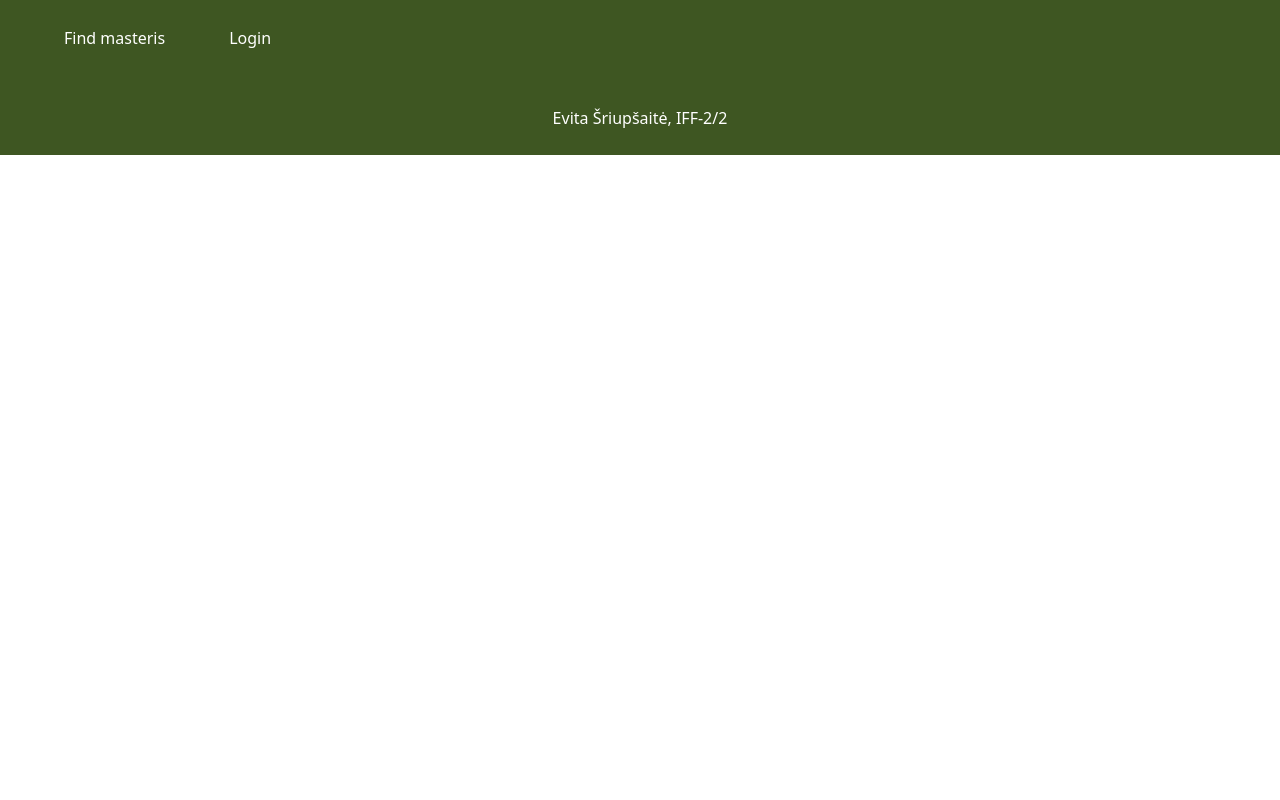
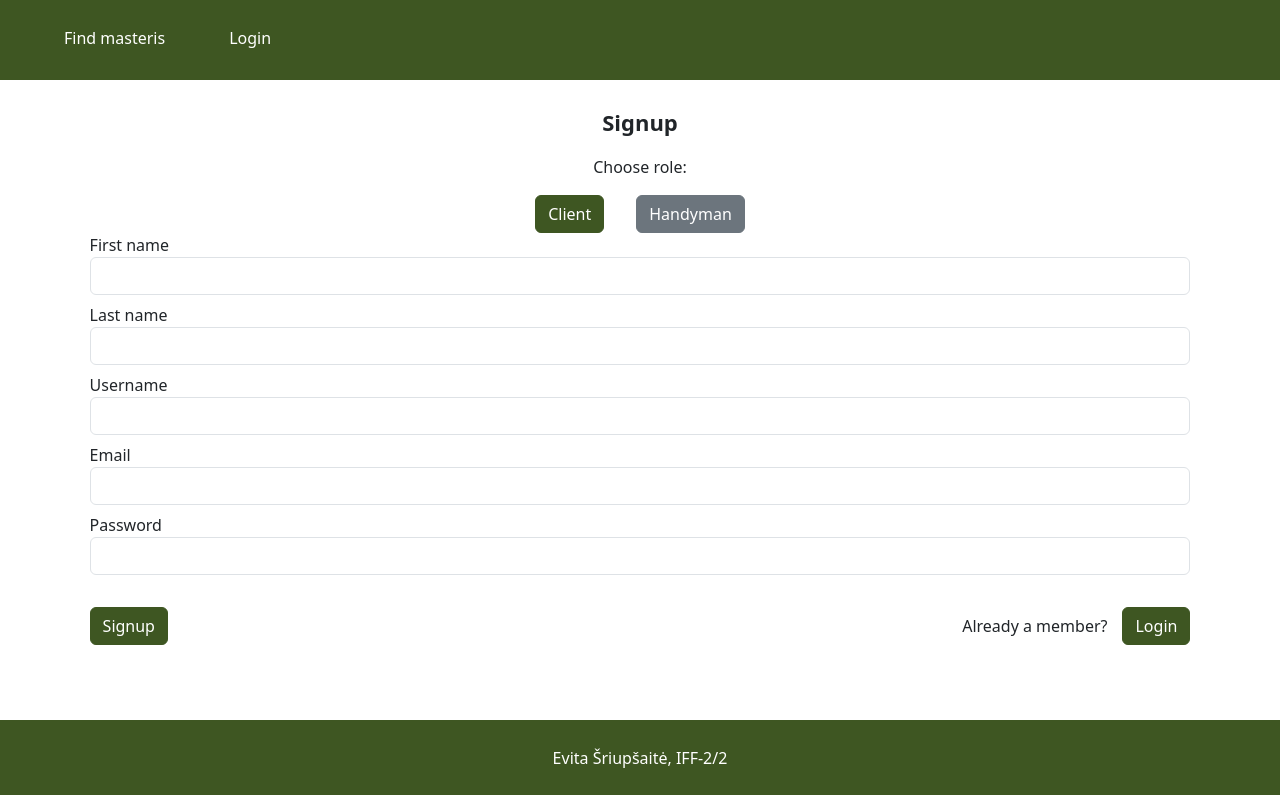
Before and after one commit to evitaSr/find_masteris, a React (Create React App) app in the folder find-masteris-frontend/: page /signup in a window 1280 px wide. Built offline with nearby package versions, Linux system fonts and the light colour scheme; no server answers.

Commit message:
start of signup form

```diff
--- a/find-masteris-frontend/src/assets/style/auth.css
+++ b/find-masteris-frontend/src/assets/style/auth.css
@@ -0,0 +1,32 @@
+.alignedBtnsGroup {
+	display: flex;
+	align-items: baseline;
+	gap: 15px;
+}
+
+.alignedBtns {
+	display: inline-flex;
+	align-items: baseline;
+	justify-content: space-between;
+	width: 100%;
+	gap: 15px;
+}
+
+.roleBtns {
+	display: flex;
+	align-items: center;
+	justify-content: center;
+	gap: 2rem;
+}
+
+.roleFields {
+	overflow: hidden;
+	max-height: 0;
+	opacity: 0;
+	transition: all 0.5s ease;
+}
+
+.roleFields.show {
+	max-height: 500px;
+	opacity: 100;
+}
--- /dev/null
+++ b/find-masteris-frontend/src/components/auth/authTextInput.js
@@ -0,0 +1,15 @@
+import { ErrorMessage, Field } from 'formik';
+
+export function AuthTextInput({ name, label, isEmail = false }) {
+	return (
+		<div style={{ marginBottom: '0.5rem' }}>
+			<label style={{ marginRight: '1rem' }}>{label}</label>
+			<Field
+				name={name}
+				type={isEmail ? 'email' : 'text'}
+				className="form-control"
+			/>
+			<ErrorMessage component="div" name={name} className="text-danger" />
+		</div>
+	);
+}
--- a/find-masteris-frontend/src/components/auth/loginForm.js
+++ b/find-masteris-frontend/src/components/auth/loginForm.js
@@ -36,7 +36,11 @@ export default function LoginForm() {
 			<Form>
 				<div style={{ marginBottom: '2rem' }}>
 					<label style={{ marginRight: '1rem' }}>Username</label>
-					<Field name="username" type="text" />
+					<Field
+						name="username"
+						type="text"
+						className="form-control"
+					/>
 					<ErrorMessage
 						component="div"
 						name="username"
@@ -45,7 +49,11 @@ export default function LoginForm() {
 				</div>
 				<div style={{ marginBottom: '2rem' }}>
 					<label style={{ marginRight: '1rem' }}>Password</label>
-					<Field name="password" type="password" />
+					<Field
+						name="password"
+						type="password"
+						className="form-control"
+					/>
 					<ErrorMessage
 						component="div"
 						name="password"
@@ -53,7 +61,15 @@ export default function LoginForm() {
 					/>
 				</div>
 				{error && <Error text={error} />}
-				<Button type="submit">Login</Button>
+				<div className="alignedBtns">
+					<Button type="submit">Login</Button>
+					<div className="alignedBtnsGroup">
+						<p>Not a member?</p>
+						<Button onClick={() => navigate('/signup')}>
+							Sign up
+						</Button>
+					</div>
+				</div>
 			</Form>
 		</Formik>
 	);
--- /dev/null
+++ b/find-masteris-frontend/src/components/auth/signupForm.js
@@ -0,0 +1,108 @@
+import { useNavigate } from 'react-router';
+import { useState } from 'react';
+import { Formik, ErrorMessage, Field, Form } from 'formik';
+import * as Yup from 'yup';
+
+// assets:
+import { CLIENT, HANDYMAN } from '../../assets/constants/roles';
+
+// components:
+import Error from '../../components/error';
+import { Button } from 'react-bootstrap';
+import { AuthTextInput } from './authTextInput';
+
+export default function SignupForm() {
+	const navigate = useNavigate();
+	const [error, setError] = useState('');
+	const [roleChosen, setRoleChosen] = useState(CLIENT);
+
+	return (
+		<div>
+			<p style={{ textAlign: 'center' }}>Choose role:</p>
+			<div className="roleBtns">
+				<Button
+					variant={roleChosen === CLIENT ? 'primary' : 'secondary'}
+					onClick={() => setRoleChosen(CLIENT)}
+				>
+					Client
+				</Button>
+				<Button
+					onClick={() => setRoleChosen(HANDYMAN)}
+					variant={roleChosen === HANDYMAN ? 'primary' : 'secondary'}
+				>
+					Handyman
+				</Button>
+			</div>
+			<Formik
+				initialValues={{
+					username: '',
+					password: '',
+					firstName: '',
+					lastName: '',
+					email: '',
+					contactEmail: '',
+					phoneNo: '',
+					website: '',
+				}}
+				validationSchema={Yup.object({
+					username: Yup.string().required('Required'),
+					password: Yup.string().required('Required'),
+					firstName: Yup.string().required('Required'),
+					lastName: Yup.string().required('Required'),
+					email: Yup.string().required('Required'),
+				})}
+				onSubmit={async (values) => {
+					try {
+						setError('');
+						// navigate('/');
+					} catch (err) {
+						setError(err.message);
+					}
+				}}
+			>
+				<Form>
+					<AuthTextInput name="firstName" label="First name" />
+					<AuthTextInput name="lastName" label="Last name" />
+					<AuthTextInput name="username" label="Username" />
+					<AuthTextInput name="email" label="Email" isEmail={true} />
+					<div
+						className={`roleFields ${
+							roleChosen === HANDYMAN ? 'show' : ''
+						}`}
+					>
+						<AuthTextInput
+							name="contactEmail"
+							label="Contact email"
+							isEmail={true}
+						/>
+						<AuthTextInput name="phoneNo" label="Phone number" />
+						<AuthTextInput name="website" label="Website" />
+					</div>
+					<div style={{ marginBottom: '2rem' }}>
+						<label style={{ marginRight: '1rem' }}>Password</label>
+						<Field
+							name="password"
+							type="password"
+							className="form-control"
+						/>
+						<ErrorMessage
+							component="div"
+							name="password"
+							className="text-danger"
+						/>
+					</div>
+					{error && <Error text={error} />}
+					<div className="alignedBtns">
+						<Button type="submit">Signup</Button>
+						<div className="alignedBtnsGroup">
+							<p>Already a member?</p>
+							<Button onClick={() => navigate('/login')}>
+								Login
+							</Button>
+						</div>
+					</div>
+				</Form>
+			</Formik>
+		</div>
+	);
+}
--- a/find-masteris-frontend/src/index.js
+++ b/find-masteris-frontend/src/index.js
@@ -3,9 +3,12 @@ import CustomHeader from './components/header';
 import CustomFooter from './components/footer';
 import { BrowserRouter, Routes, Route } from 'react-router-dom';
 import { AuthProvider } from './context/authContext';
-// Components:
+
 import App from './App';
+// auth screens:
 import Login from './screens/auth/login';
+import Signup from './screens/auth/signup';
+// profile screens:
 import Profile from './screens/profile/profile';
 import ProfileSettings from './screens/profile/profileSettings';
 import Unauthorized from './screens/auth/unauthorized';
@@ -16,6 +19,7 @@ import EditReviewScreen from './screens/profile/editReview';
 import './assets/style/customBootstrap.scss';
 import './assets/style/index.css';
 import './assets/style/headerFooter.css';
+import './assets/style/auth.css';
 
 const root = ReactDOM.createRoot(document.getElementById('root'));
 root.render(
@@ -25,6 +29,7 @@ root.render(
 			<Routes>
 				<Route path="/" element={<App />} />
 				<Route path="/login" element={<Login />} />
+				<Route path="/signup" element={<Signup />} />
 				<Route path="/user/:id/" element={<Profile />} />
 				<Route path="/user/:id/change/" element={<ProfileSettings />} />
 				<Route
--- /dev/null
+++ b/find-masteris-frontend/src/screens/auth/signup.js
@@ -0,0 +1,20 @@
+// components:
+import CustomBody from '../../components/customBody';
+import SignupForm from '../../components/auth/signupForm';
+
+export default function Signup() {
+	return (
+		<CustomBody>
+			<p
+				style={{
+					textAlign: 'center',
+					fontWeight: 'bold',
+					fontSize: '22px',
+				}}
+			>
+				Signup
+			</p>
+			<SignupForm />
+		</CustomBody>
+	);
+}
```
